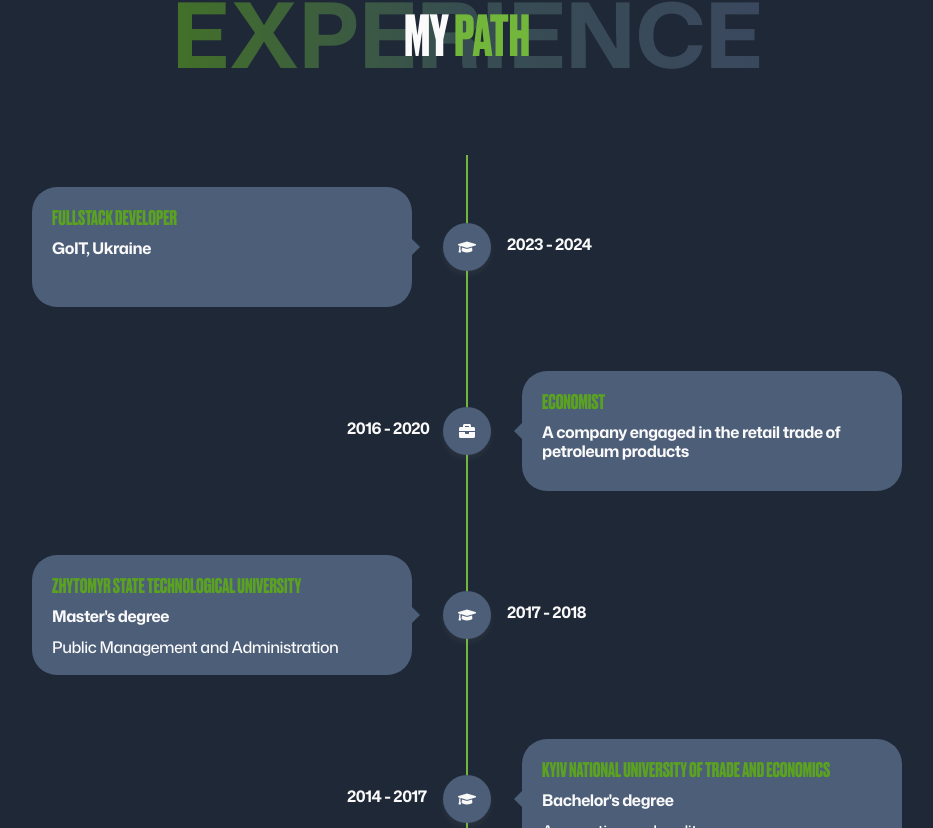
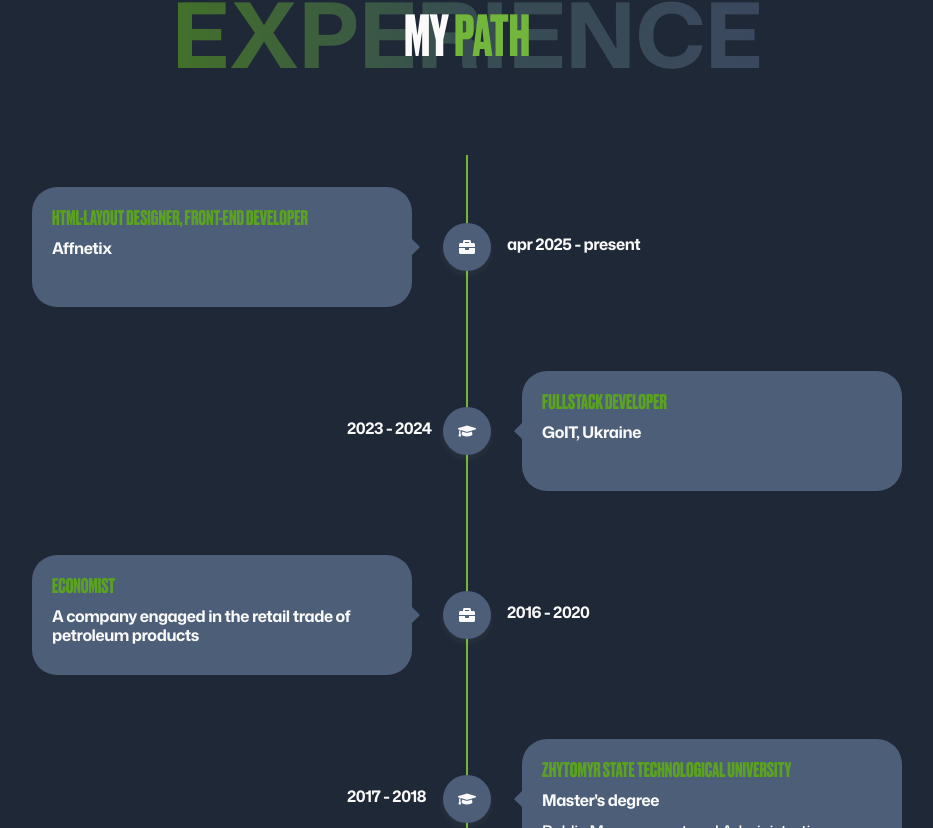
Before and after one commit to NiukaloTetiana/tetiana-niukalo-portfolio, a React (Vite) app: page / in a window 1280 px wide. Shown: the part 1612-2440 px from the top of the page, without its empty margins (173-1106 px from the left). Built offline with nearby package versions, Linux system fonts and the light colour scheme; no server answers.

Commit message:
add new experiances

```diff
--- a/src/constants/experiences.ts
+++ b/src/constants/experiences.ts
@@ -1,13 +1,20 @@
 export const experiences = [
   {
     id: 1,
+    type: "experience",
+    title: "HTML-layout designer, Front-End developer",
+    description: "Affnetix",
+    year: "apr 2025 - present",
+  },
+  {
+    id: 2,
     type: "education",
     title: "FullStack Developer",
     description: "GoIT, Ukraine",
     year: "2023 - 2024",
   },
   {
-    id: 2,
+    id: 3,
     type: "experience",
     title: "Economist",
     description: "A company engaged in the retail trade of petroleum products",
@@ -15,7 +22,7 @@ export const experiences = [
   },
 
   {
-    id: 3,
+    id: 4,
     type: "education",
     title: "Zhytomyr State Technological University",
     description: "Master's degree",
@@ -23,7 +30,7 @@ export const experiences = [
     year: "2017 - 2018",
   },
   {
-    id: 4,
+    id: 5,
     type: "education",
     title: "Kyiv National University of Trade and Economics",
     description: "Bachelor's degree",
```
